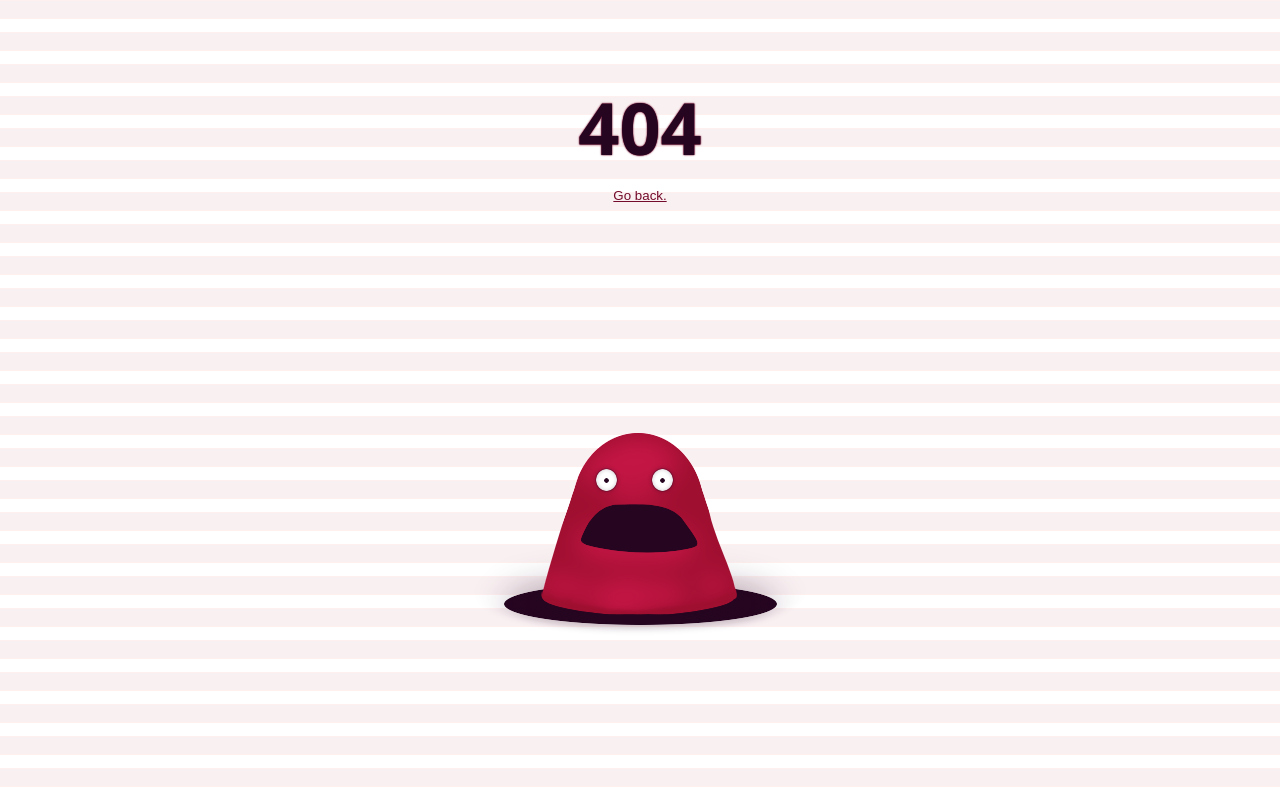
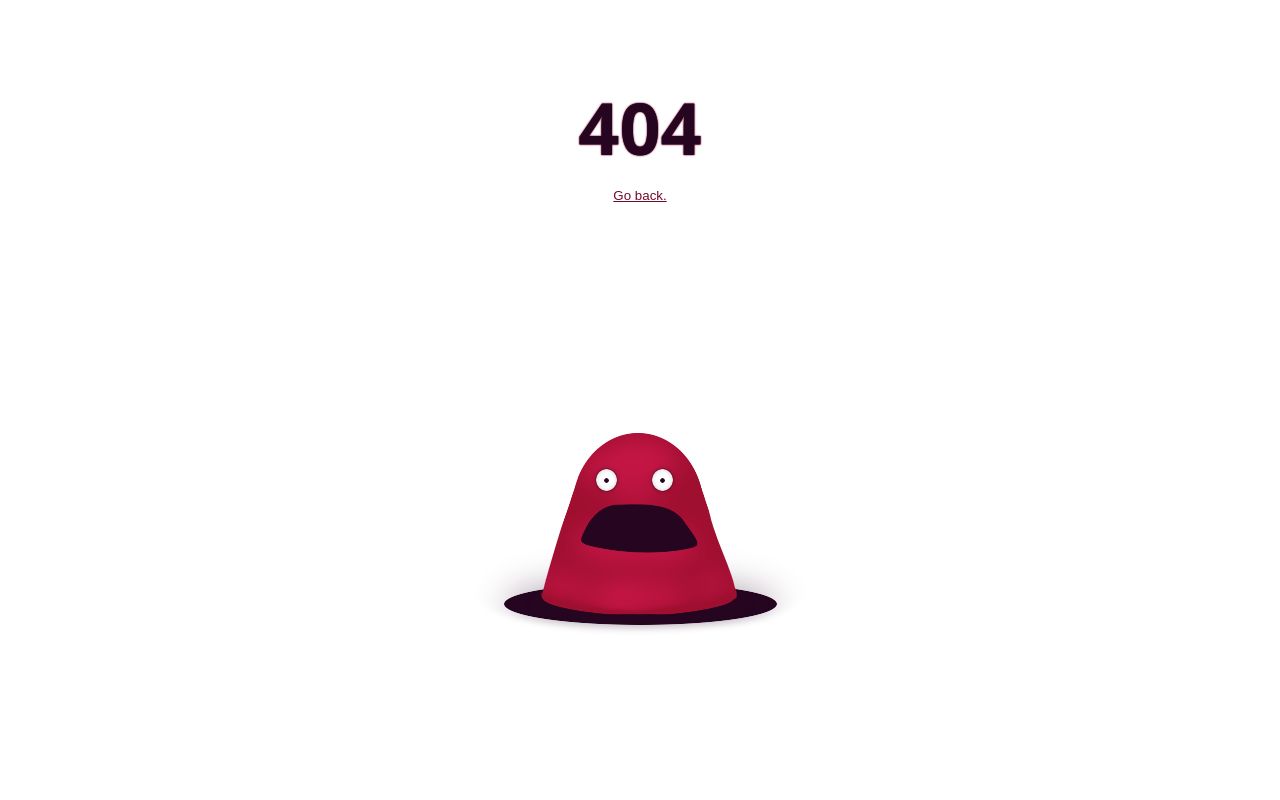
Before and after one commit to sadasant/echandocodigo.com, a PHP site: template views/404.php in a window 1280 px wide. Run offline with PHP 8.4, Linux system fonts and the light colour scheme; the template is opened without the code that fills it: most values are stand-ins (such as "Sample title", 1, 10 or a date in 2020); some libraries are stand-ins or nearby versions.

Commit message:
white background

```diff
--- a/css/ec.css
+++ b/css/ec.css
@@ -17,10 +17,11 @@ html {
   background : none
 }
 body {
-  font-family : sans-serif
+  background  : #fff
+; font-family : sans-serif
 ; padding     : 0
 ; margin      : 0
-; background-image : url(/img/bg.png)
+/*; background-image : url(/img/bg.png)*/
 }
 h2 {
   font-size   : 22px
```
